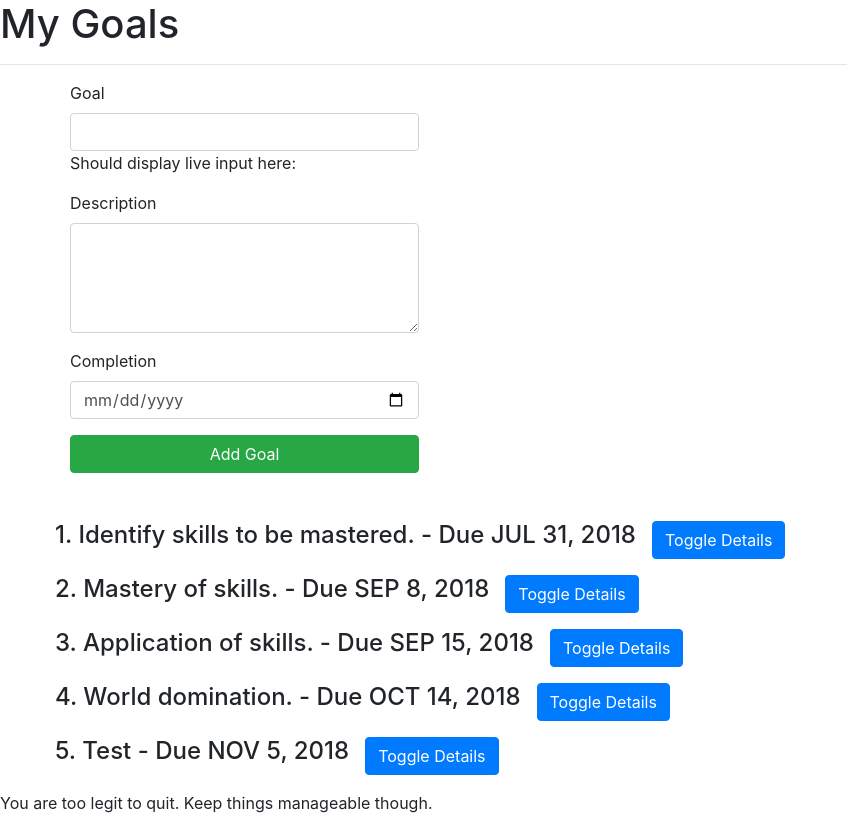
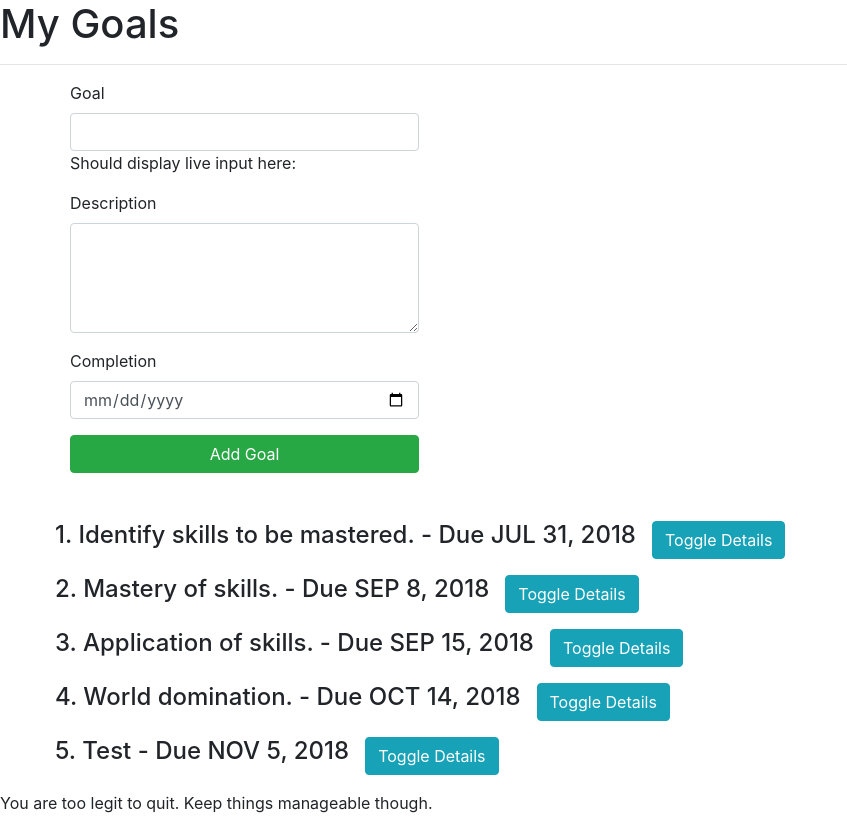
Before and after one commit to SamNgigi/Goals-v2, an Angular app: page / in a window 1280 px wide. Shown: the whole page, without its empty margins (0-847 px from the left). Built offline with nearby package versions, Linux system fonts and the light colour scheme.

Commit message:
Testing if ui is changing

```diff
--- a/src/app/goals/goals.component.html
+++ b/src/app/goals/goals.component.html
@@ -54,11 +54,10 @@
 
       This is an example of Output Property binding. Where by our output is a clicked bound to the toggleDetail function.
     -->
-      <button class="btn btn-primary ml-3" (click)="toggleDetails(i)">Toggle Details</button>
+      <button class="btn btn-info ml-3" (click)="toggleDetails(i)">Toggle Details</button>
     </div>
-    <div class="container-fluid">
-      <div class="row" *ngIf="goal.showDescription">
-        <!--
+    <div class="row" *ngIf="goal.showDescription">
+      <!--
       Below we add the app-goal-details selector that will be
       responsible for  displaying the details of our goals.
 
@@ -103,8 +102,7 @@
 
       Below we replaced the completeGoal with deleteGoal.
     -->
-        <app-goal-details [goal]="goal" (isComplete)="deleteGoal($event, i)"></app-goal-details>
-      </div>
+      <app-goal-details [goal]="goal" (isComplete)="deleteGoal($event, i)"></app-goal-details>
     </div>
   </div>
 </div>
```
